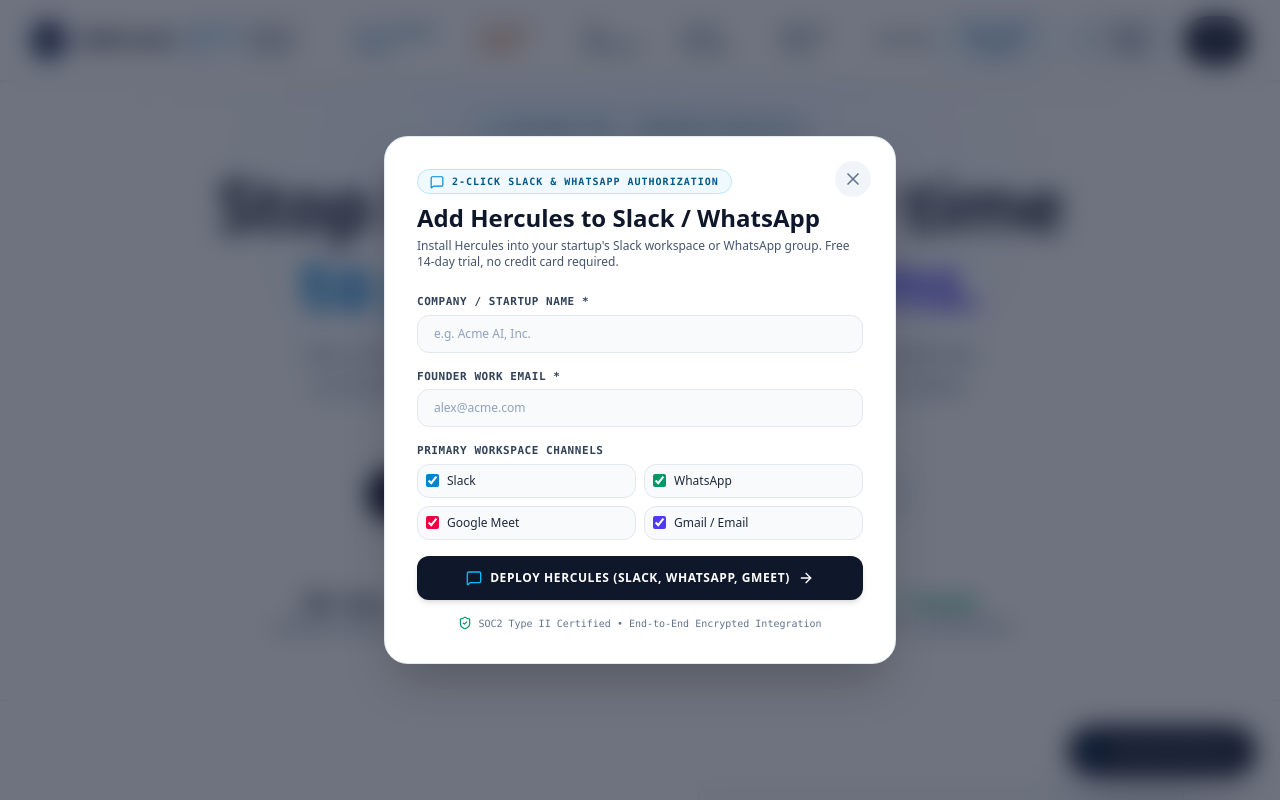
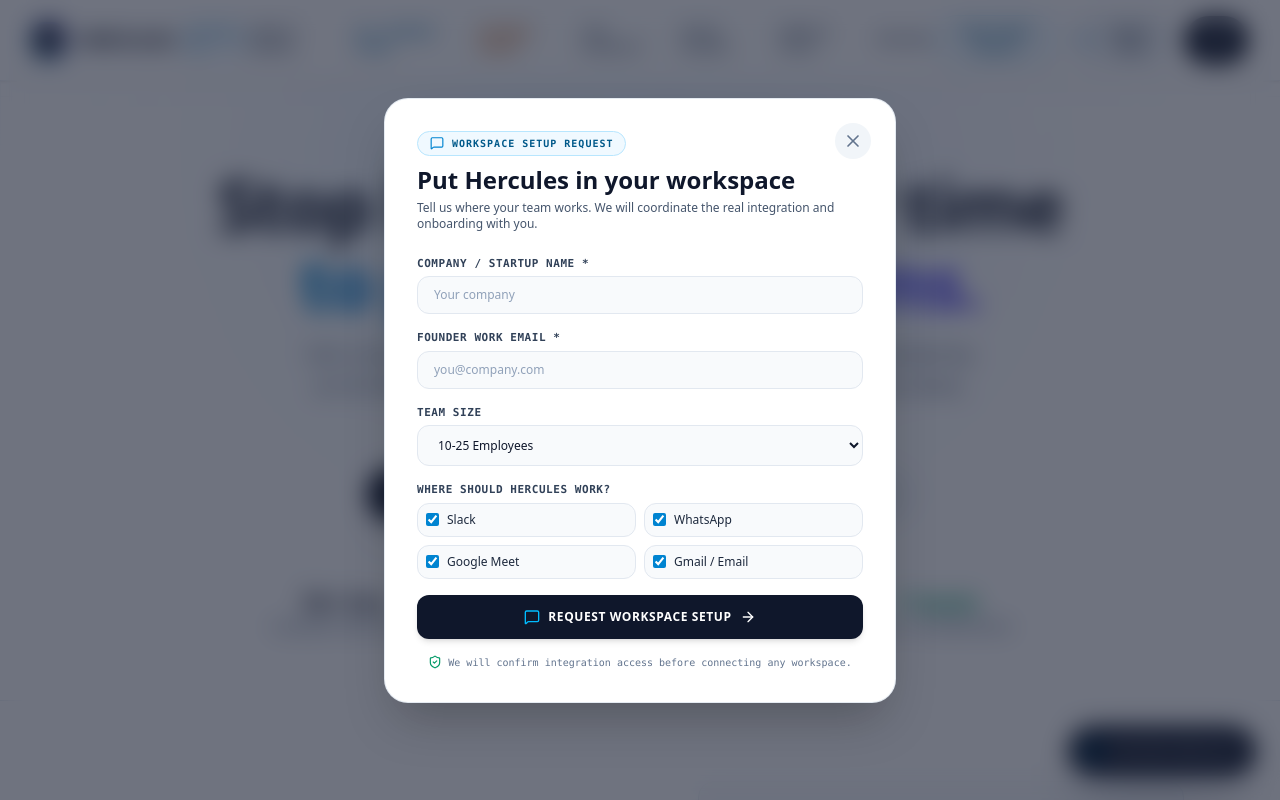
Before and after one commit to mnijhara/Hercules, a React (Vite) app: page / in a window 1280 px wide. Both pictures are taken after a click on the button "Log in". Shown: the top 800 px of the page. Built offline with nearby package versions, Linux system fonts and the light colour scheme.

Commit message:
Make workspace setup request honest and functional

```diff
--- a/src/components/AddSlackModal.tsx
+++ b/src/components/AddSlackModal.tsx
@@ -1,5 +1,5 @@
 import React, { useState } from 'react';
-import { X, MessageSquare, CheckCircle2, ShieldCheck, ArrowRight, Lock, Sparkles } from 'lucide-react';
+import { X, MessageSquare, CheckCircle2, ShieldCheck, ArrowRight, Loader2, AlertCircle } from 'lucide-react';
 
 interface AddSlackModalProps {
   isOpen: boolean;
@@ -11,21 +11,63 @@
   const [workspaceName, setWorkspaceName] = useState('');
   const [founderEmail, setFounderEmail] = useState('');
   const [teamSize, setTeamSize] = useState('10-25 Employees');
+  const [channels, setChannels] = useState<string[]>(['Slack', 'WhatsApp', 'Google Meet', 'Gmail / Email']);
+  const [submitting, setSubmitting] = useState(false);
+  const [error, setError] = useState('');
 
   if (!isOpen) return null;
 
-  const handleSubmit = (e: React.FormEvent) => {
+  const toggleChannel = (channel: string) => {
+    setChannels((current) => current.includes(channel) ? current.filter((item) => item !== channel) : [...current, channel]);
+  };
+
+  const handleSubmit = async (e: React.FormEvent) => {
     e.preventDefault();
-    setStep('success');
+    setError('');
+    if (channels.length === 0) {
+      setError('Select at least one workspace channel.');
+      return;
+    }
+    setSubmitting(true);
+
+    try {
+      const response = await fetch('/api/leads', {
+        method: 'POST',
+        headers: { 'Content-Type': 'application/json' },
+        body: JSON.stringify({
+          name: workspaceName,
+          company: workspaceName,
+          email: founderEmail,
+          teamSize,
+          notes: `Requested workspace setup for: ${channels.join(', ')}`,
+          source: 'workspace-deployment-request',
+        }),
+      });
+
+      if (!response.ok) {
+        const data = await response.json().catch(() => ({}));
+        throw new Error(data?.error || 'We could not submit the setup request.');
+      }
+
+      setStep('success');
+    } catch (err) {
+      setError(err instanceof Error ? err.message : 'We could not submit the setup request. Please try again.');
+    } finally {
+      setSubmitting(false);
+    }
+  };
+
+  const handleClose = () => {
+    setStep('form');
+    setError('');
+    setSubmitting(false);
+    onClose();
   };
 
   return (
     <div className="fixed inset-0 z-50 bg-slate-900/60 backdrop-blur-md flex items-center justify-center p-4 overflow-y-auto animate-in fade-in duration-200">
       <div className="bg-white border border-slate-200/90 rounded-3xl max-w-lg w-full p-6 sm:p-8 shadow-2xl relative my-8">
-        <button
-          onClick={onClose}
-          className="absolute top-6 right-6 p-2 rounded-full bg-slate-100 hover:bg-slate-200 text-slate-500 hover:text-slate-900 transition-colors"
-        >
+        <button type="button" onClick={handleClose} aria-label="Close workspace setup form" className="absolute top-6 right-6 p-2 rounded-full bg-slate-100 hover:bg-slate-200 text-slate-500 hover:text-slate-900 transition-colors">
           <X className="w-5 h-5" />
         </button>
 
@@ -34,111 +76,76 @@
             <div className="mb-6">
               <div className="inline-flex items-center gap-2 px-3 py-1 rounded-full bg-sky-50 border border-sky-200 text-sky-800 text-[10px] font-mono font-bold uppercase tracking-widest mb-2">
                 <MessageSquare className="w-3.5 h-3.5 text-sky-600" />
-                <span>2-CLICK SLACK & WHATSAPP AUTHORIZATION</span>
+                <span>WORKSPACE SETUP REQUEST</span>
               </div>
-              <h3 className="text-2xl font-extrabold text-slate-900">
-                Add Hercules to Slack / WhatsApp
-              </h3>
+              <h3 className="text-2xl font-extrabold text-slate-900">Put Hercules in your workspace</h3>
               <p className="text-xs text-slate-600 font-normal mt-1">
-                Install Hercules into your startup's Slack workspace or WhatsApp group. Free 14-day trial, no credit card required.
+                Tell us where your team works. We will coordinate the real integration and onboarding with you.
               </p>
             </div>
 
             <form onSubmit={handleSubmit} className="space-y-4">
               <div>
-                <label className="text-[11px] font-mono font-bold uppercase tracking-wider text-slate-700 block mb-1">
-                  Company / Startup Name *
-                </label>
-                <input
-                  type="text"
-                  required
-                  placeholder="e.g. Acme AI, Inc."
-                  value={workspaceName}
-                  onChange={(e) => setWorkspaceName(e.target.value)}
-                  className="w-full bg-slate-50 border border-slate-200 rounded-xl px-4 py-2.5 text-xs text-slate-900 placeholder-slate-400 focus:outline-none focus:border-sky-500"
-                />
+                <label className="text-[11px] font-mono font-bold uppercase tracking-wider text-slate-700 block mb-1">Company / Startup Name *</label>
+                <input type="text" required autoComplete="organization" placeholder="Your company" value={workspaceName} onChange={(e) => setWorkspaceName(e.target.value)} className="w-full bg-slate-50 border border-slate-200 rounded-xl px-4 py-2.5 text-xs text-slate-900 placeholder-slate-400 focus:outline-none focus:border-sky-500" />
               </div>
 
               <div>
-                <label className="text-[11px] font-mono font-bold uppercase tracking-wider text-slate-700 block mb-1">
-                  Founder Work Email *
-                </label>
-                <input
-                  type="email"
-                  required
-                  placeholder="alex@acme.com"
-                  value={founderEmail}
-                  onChange={(e) => setFounderEmail(e.target.value)}
-                  className="w-full bg-slate-50 border border-slate-200 rounded-xl px-4 py-2.5 text-xs text-slate-900 placeholder-slate-400 focus:outline-none focus:border-sky-500"
-                />
+                <label className="text-[11px] font-mono font-bold uppercase tracking-wider text-slate-700 block mb-1">Founder Work Email *</label>
+                <input type="email" required autoComplete="email" placeholder="you@company.com" value={founderEmail} onChange={(e) => setFounderEmail(e.target.value)} className="w-full bg-slate-50 border border-slate-200 rounded-xl px-4 py-2.5 text-xs text-slate-900 placeholder-slate-400 focus:outline-none focus:border-sky-500" />
               </div>
 
               <div>
-                <label className="text-[11px] font-mono font-bold uppercase tracking-wider text-slate-700 block mb-1">
-                  Primary Workspace Channels
-                </label>
+                <label className="text-[11px] font-mono font-bold uppercase tracking-wider text-slate-700 block mb-1">Team size</label>
+                <select value={teamSize} onChange={(e) => setTeamSize(e.target.value)} className="w-full bg-slate-50 border border-slate-200 rounded-xl px-4 py-2.5 text-xs text-slate-900 focus:outline-none focus:border-sky-500">
+                  {['1-10 Employees', '10-25 Employees', '25-50 Employees', '50+ Employees'].map((size) => <option key={size}>{size}</option>)}
+                </select>
+              </div>
+
+              <div>
+                <label className="text-[11px] font-mono font-bold uppercase tracking-wider text-slate-700 block mb-1">Where should Hercules work?</label>
                 <div className="grid grid-cols-2 gap-2 text-xs">
-                  <label className="flex items-center gap-2 p-2 rounded-xl bg-slate-50 border border-slate-200 text-slate-800 cursor-pointer hover:border-sky-400">
-                    <input type="checkbox" defaultChecked className="accent-sky-600" />
-                    <span>Slack</span>
-                  </label>
-                  <label className="flex items-center gap-2 p-2 rounded-xl bg-slate-50 border border-slate-200 text-slate-800 cursor-pointer hover:border-emerald-400">
-                    <input type="checkbox" defaultChecked className="accent-emerald-600" />
-                    <span>WhatsApp</span>
-                  </label>
-                  <label className="flex items-center gap-2 p-2 rounded-xl bg-slate-50 border border-slate-200 text-slate-800 cursor-pointer hover:border-rose-400">
-                    <input type="checkbox" defaultChecked className="accent-rose-600" />
-                    <span>Google Meet</span>
-                  </label>
-                  <label className="flex items-center gap-2 p-2 rounded-xl bg-slate-50 border border-slate-200 text-slate-800 cursor-pointer hover:border-indigo-400">
-                    <input type="checkbox" defaultChecked className="accent-indigo-600" />
-                    <span>Gmail / Email</span>
-                  </label>
+                  {['Slack', 'WhatsApp', 'Google Meet', 'Gmail / Email'].map((channel) => (
+                    <label key={channel} className="flex items-center gap-2 p-2 rounded-xl bg-slate-50 border border-slate-200 text-slate-800 cursor-pointer hover:border-sky-400">
+                      <input type="checkbox" checked={channels.includes(channel)} onChange={() => toggleChannel(channel)} className="accent-sky-600" />
+                      <span>{channel}</span>
+                    </label>
+                  ))}
                 </div>
               </div>
 
-              <button
-                type="submit"
-                className="w-full py-3.5 bg-slate-900 hover:bg-slate-800 text-white font-extrabold text-xs uppercase tracking-wider rounded-xl transition-all flex items-center justify-center gap-2 shadow-md"
-              >
-                <MessageSquare className="w-4 h-4 text-sky-400" />
-                <span>Deploy Hercules (Slack, WhatsApp, GMeet)</span>
-                <ArrowRight className="w-4 h-4" />
+              {error && (
+                <div role="alert" className="flex items-start gap-2 rounded-xl border border-rose-200 bg-rose-50 px-3 py-3 text-xs text-rose-700">
+                  <AlertCircle className="w-4 h-4 shrink-0 mt-0.5" />
+                  <span>{error}</span>
+                </div>
+              )}
+
+              <button type="submit" disabled={submitting} className="w-full py-3.5 bg-slate-900 hover:bg-slate-800 disabled:opacity-60 disabled:cursor-not-allowed text-white font-extrabold text-xs uppercase tracking-wider rounded-xl transition-all flex items-center justify-center gap-2 shadow-md">
+                {submitting ? <Loader2 className="w-4 h-4 animate-spin text-sky-400" /> : <MessageSquare className="w-4 h-4 text-sky-400" />}
+                <span>{submitting ? 'Sending request…' : 'Request workspace setup'}</span>
+                {!submitting && <ArrowRight className="w-4 h-4" />}
               </button>
 
               <div className="flex items-center justify-center gap-1.5 text-[10px] text-slate-500 font-mono">
                 <ShieldCheck className="w-3.5 h-3.5 text-emerald-600" />
-                <span>SOC2 Type II Certified • End-to-End Encrypted Integration</span>
+                <span>We will confirm integration access before connecting any workspace.</span>
               </div>
             </form>
           </div>
         ) : (
           <div className="text-center py-6 space-y-6">
             <div className="w-16 h-16 bg-emerald-50 border border-emerald-200 rounded-2xl flex items-center justify-center mx-auto text-emerald-600">
-              <CheckCircle2 className="w-8 h-8 text-emerald-600" />
+              <CheckCircle2 className="w-8 h-8" />
             </div>
-
             <div>
-              <span className="text-[10px] uppercase font-mono tracking-widest text-sky-700 font-bold block mb-1">
-                WORKSPACE CONNECTED
-              </span>
-              <h3 className="text-2xl font-extrabold text-slate-900 mb-2">
-                Hercules is live in {workspaceName || 'your workspace'}!
-              </h3>
+              <span className="text-[10px] uppercase font-mono tracking-widest text-sky-700 font-bold block mb-1">REQUEST RECEIVED</span>
+              <h3 className="text-2xl font-extrabold text-slate-900 mb-2">We’ll help set up Hercules</h3>
               <p className="text-xs text-slate-600 font-normal max-w-sm mx-auto">
-                Type <code className="bg-slate-100 text-sky-800 px-1.5 py-0.5 rounded font-mono">/hercules</code> or mention <code className="bg-slate-100 text-sky-800 px-1.5 py-0.5 rounded font-mono">@Hercules</code> in channel <code className="bg-slate-100 text-sky-800 px-1.5 py-0.5 rounded font-mono">#ask-hercules</code> to begin asking HR & compliance queries.
+                Your request for {workspaceName || 'your workspace'} has been sent. We will confirm the integration steps with {founderEmail} before anything is connected.
               </p>
             </div>
-
-            <button
-              onClick={() => {
-                setStep('form');
-                onClose();
-              }}
-              className="px-8 py-3 bg-slate-900 hover:bg-slate-800 text-white font-bold text-xs rounded-xl shadow-sm"
-            >
-              Return to Hercules HR
-            </button>
+            <button type="button" onClick={handleClose} className="px-8 py-3 bg-slate-900 hover:bg-slate-800 text-white font-bold text-xs rounded-xl shadow-sm">Return to Hercules</button>
           </div>
         )}
       </div>
```
